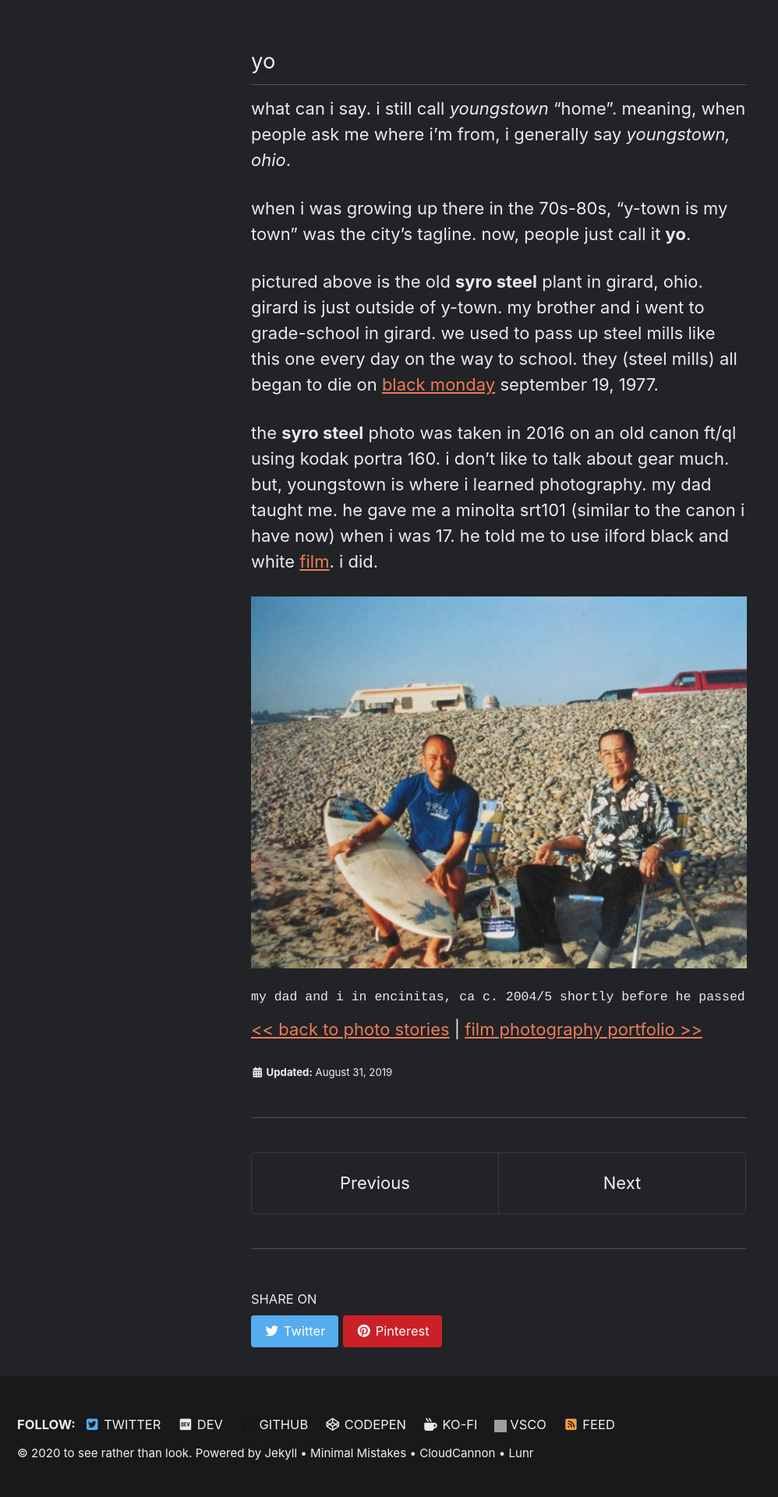
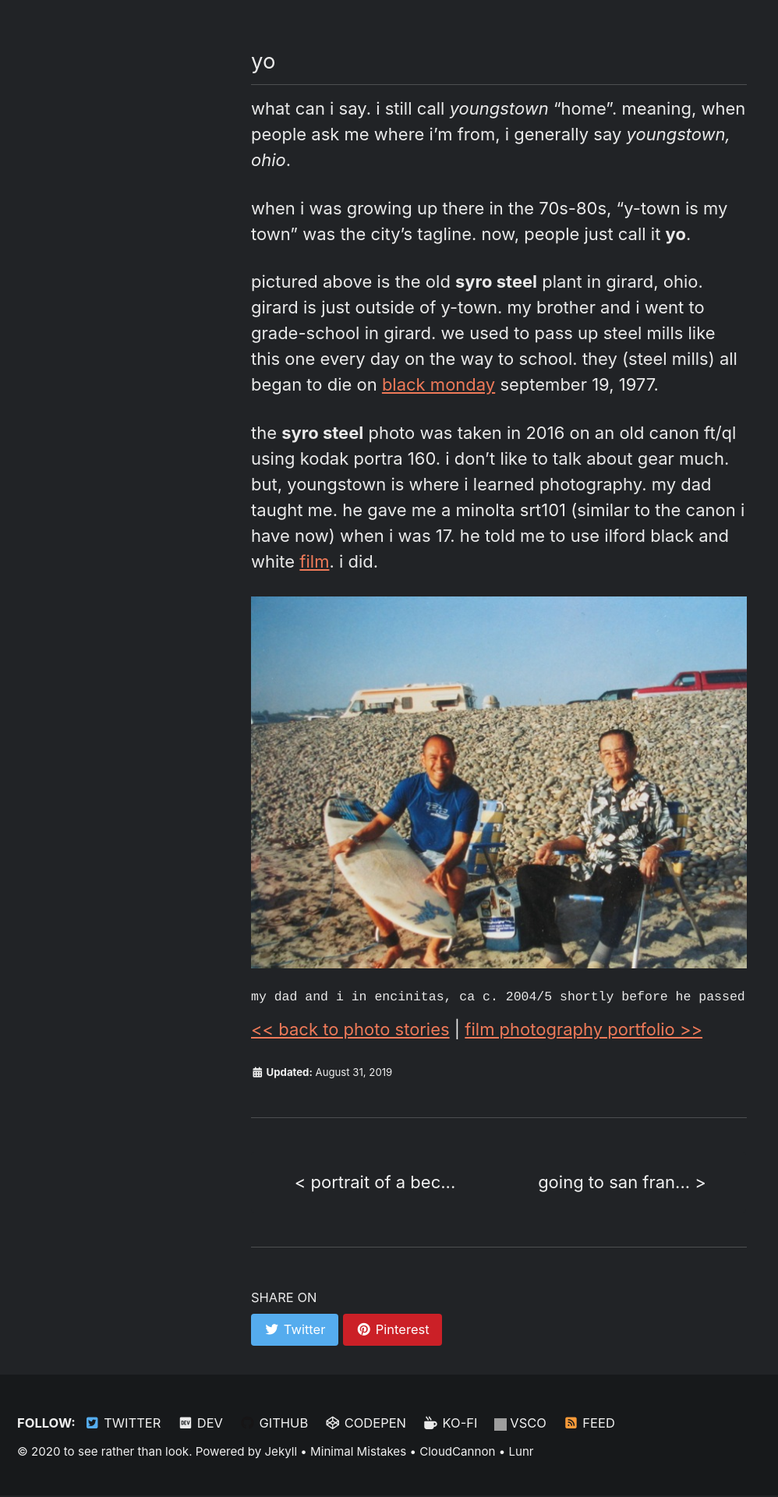
Before and after one commit to marklchaves/caughtmyeye, a Jekyll site: the page built from _stories/youngstown-syro-steel.md, in a window 1280 px wide. Shown: the part 1049-2969 px from the top of the page at 78% size, without its empty margins (0-998 px from the left). Built offline with Jekyll 4.4.1, drawn with Linux system fonts in a browser that asks for light colours; cached includes are drawn as plain includes; nearby versions of some CDN libraries; grey boxes are pictures that could not be loaded.

Commit message:
Custom post pagination
Show title instead of Previous Next.

```diff
--- a/_includes/post_pagination.html
+++ b/_includes/post_pagination.html
@@ -1,12 +1,12 @@
 {% if page.previous or page.next %}
   <nav class="pagination">
     {% if page.previous %}
-      <a href="{{ page.previous.url | relative_url }}" class="pagination--pager" title="{{ page.previous.title | markdownify | strip_html }}">{{ site.data.ui-text[site.locale].pagination_previous | default: "Previous" }}</a>
+      <a href="{{ page.previous.url | relative_url }}" class="pagination--pager" title="{{ page.previous.title | markdownify | strip_html }}">&lt; {{ page.previous.title | default: "Previous" | truncate: 20 }}</a>
     {% else %}
       <a href="#" class="pagination--pager disabled">{{ site.data.ui-text[site.locale].pagination_previous | default: "Previous" }}</a>
     {% endif %}
     {% if page.next %}
-      <a href="{{ page.next.url | relative_url }}" class="pagination--pager" title="{{ page.next.title | markdownify | strip_html }}">{{ site.data.ui-text[site.locale].pagination_next | default: "Next" }}</a>
+      <a href="{{ page.next.url | relative_url }}" class="pagination--pager" title="{{ page.next.title | markdownify | strip_html }}">{{ page.next.title | default: "Next" | truncate: 20 }} &gt;</a>
     {% else %}
       <a href="#" class="pagination--pager disabled">{{ site.data.ui-text[site.locale].pagination_next | default: "Next" }}</a>
     {% endif %}
--- a/_sass/minimal-mistakes/skins/_mlc.scss
+++ b/_sass/minimal-mistakes/skins/_mlc.scss
@@ -27,7 +27,8 @@ $navicon-link-color-hover: mix(#000, $background-color, 30%) !default;
 .pagination--pager {
   color: $text-color;
   background-color: $background-color;
-  border-color: transparent;
+  border: none !important;
+  /* border-color: transparent; */
 
   &:visited {
     color: $text-color;
```
